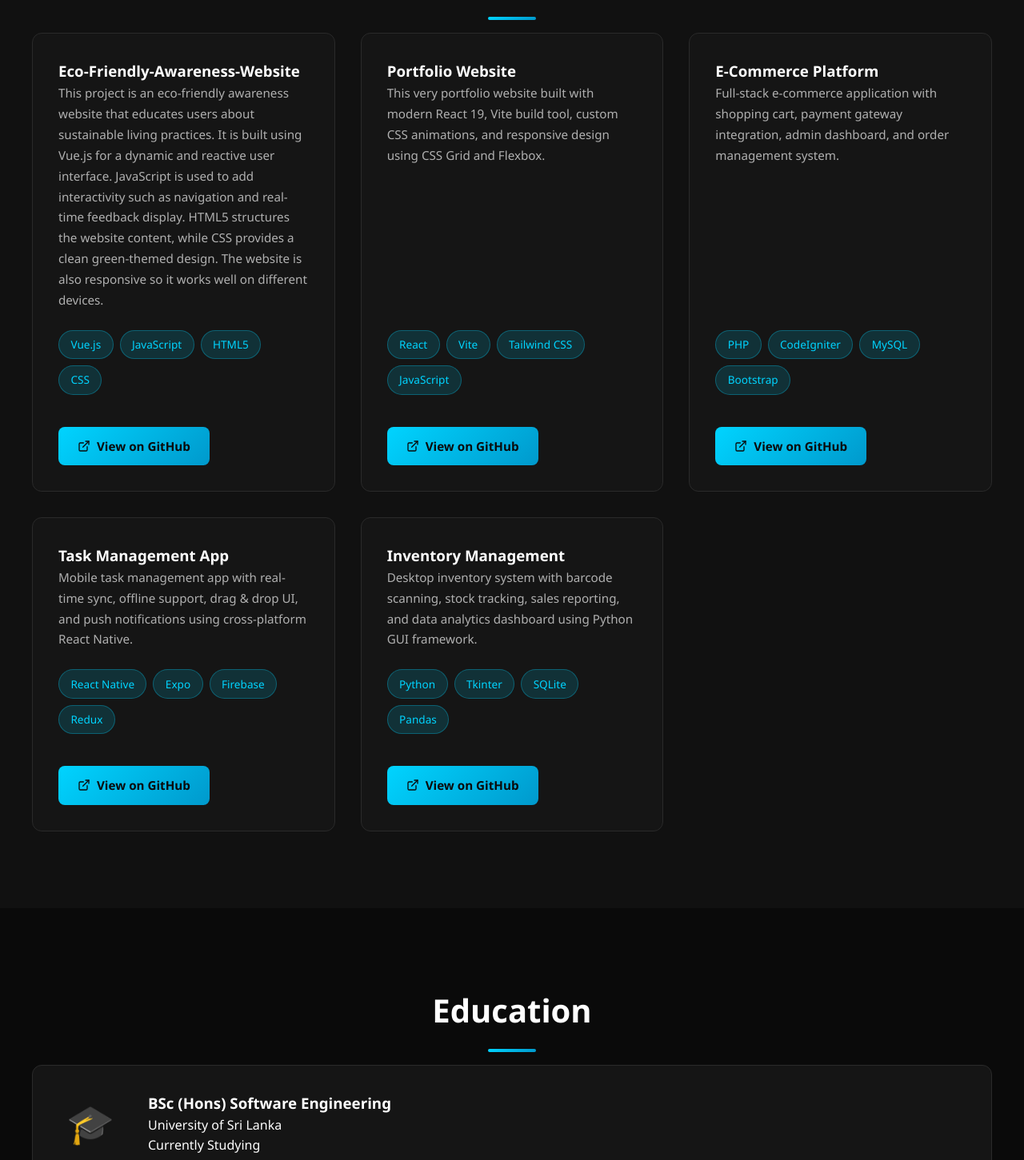
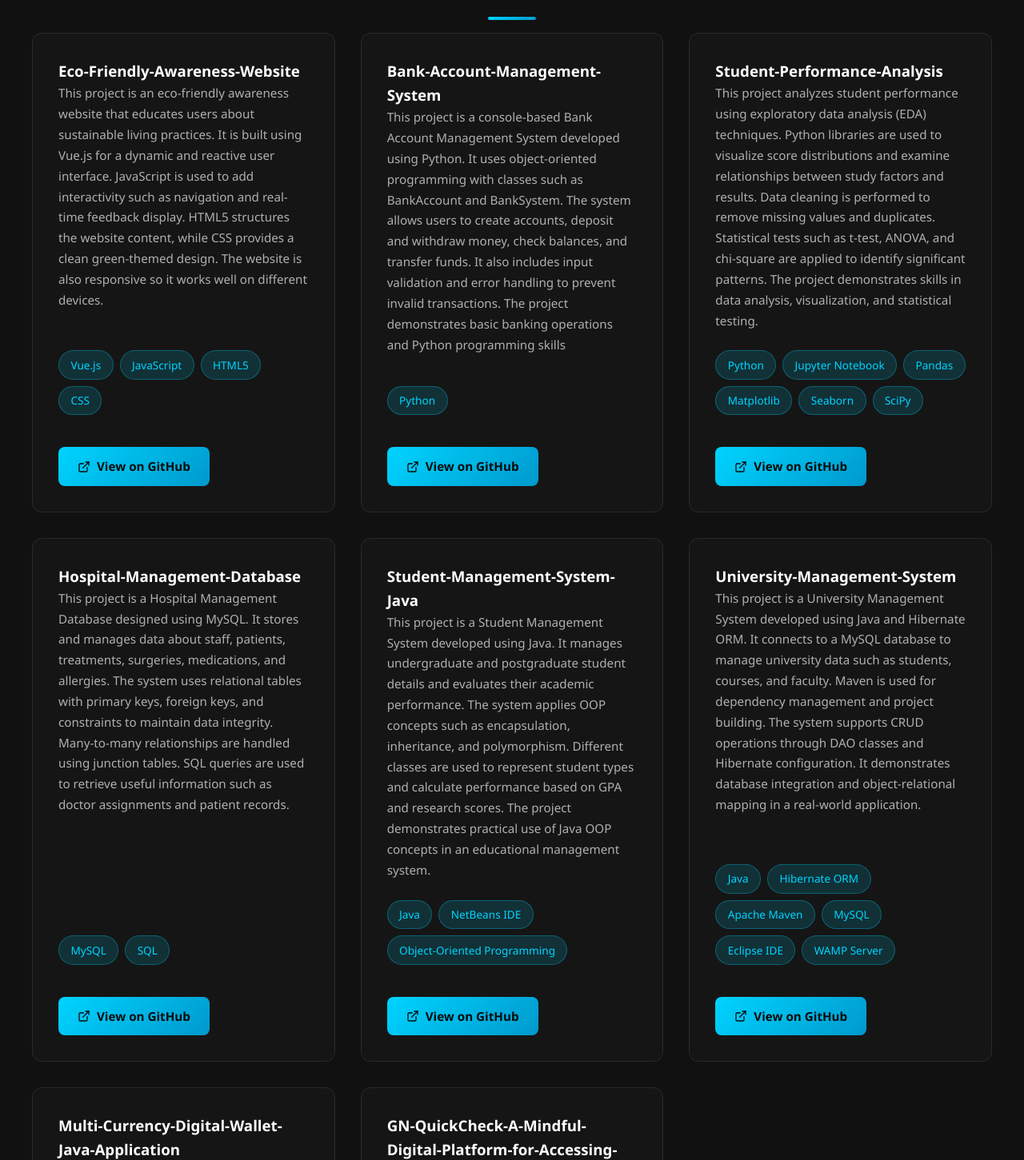
Before and after one commit to Hari-Mal/Malshi-s_Portfolio, a React (Vite) app in the folder PORTFOLIO_APP/: page / in a window 1280 px wide. Shown: the part 2219-3670 px from the top of the page at 80% size. Built offline with nearby package versions, Linux system fonts and the light colour scheme.

Commit message:
Update App.jsx

```diff
--- a/PORTFOLIO_APP/src/App.jsx
+++ b/PORTFOLIO_APP/src/App.jsx
@@ -187,31 +187,52 @@ function App() {
     },
     {
       id: 2,
-      title: "Portfolio Website",
-      githubUrl: "https://github.com/harinimalshini/portfolio-react",
-      techStack: ["React", "Vite", "Tailwind CSS", "JavaScript"],
-      description: "This very portfolio website built with modern React 19, Vite build tool, custom CSS animations, and responsive design using CSS Grid and Flexbox."
+      title: "Bank-Account-Management-System",
+      githubUrl: "https://github.com/Hari-Mal/Bank-Account-Management-System-Python-.git",
+      techStack: ["Python"],
+      description: "This project is a console-based Bank Account Management System developed using Python. It uses object-oriented programming with classes such as BankAccount and BankSystem. The system allows users to create accounts, deposit and withdraw money, check balances, and transfer funds. It also includes input validation and error handling to prevent invalid transactions. The project demonstrates basic banking operations and Python programming skills"
     },
     {
       id: 3,
-      title: "E-Commerce Platform",
-      githubUrl: "https://github.com/harinimalshini/ecommerce-php",
-      techStack: ["PHP", "CodeIgniter", "MySQL", "Bootstrap"],
-      description: "Full-stack e-commerce application with shopping cart, payment gateway integration, admin dashboard, and order management system."
+      title: "Student-Performance-Analysis",
+      githubUrl: "https://github.com/Hari-Mal/Student-Performance-Analysis-EDA-Statistical-Testing-.git",
+      techStack: ["Python", "Jupyter Notebook", "Pandas", "Matplotlib", "Seaborn", "SciPy"],
+      description: "This project analyzes student performance using exploratory data analysis (EDA) techniques. Python libraries are used to visualize score distributions and examine relationships between study factors and results. Data cleaning is performed to remove missing values and duplicates. Statistical tests such as t-test, ANOVA, and chi-square are applied to identify significant patterns. The project demonstrates skills in data analysis, visualization, and statistical testing."
     },
     {
       id: 4,
-      title: "Task Management App",
-      githubUrl: "https://github.com/harinimalshini/task-manager-react",
-      techStack: ["React Native", "Expo", "Firebase", "Redux"],
-      description: "Mobile task management app with real-time sync, offline support, drag & drop UI, and push notifications using cross-platform React Native."
+      title: "Hospital-Management-Database",
+      githubUrl: "https://github.com/Hari-Mal/Hospital-Management-Database-SQL-.git",
+      techStack: ["MySQL", "SQL"],
+      description: "This project is a Hospital Management Database designed using MySQL. It stores and manages data about staff, patients, treatments, surgeries, medications, and allergies. The system uses relational tables with primary keys, foreign keys, and constraints to maintain data integrity. Many-to-many relationships are handled using junction tables. SQL queries are used to retrieve useful information such as doctor assignments and patient records."
     },
     {
       id: 5,
-      title: "Inventory Management",
-      githubUrl: "https://github.com/harinimalshini/inventory-python",
-      techStack: ["Python", "Tkinter", "SQLite", "Pandas"],
-      description: "Desktop inventory system with barcode scanning, stock tracking, sales reporting, and data analytics dashboard using Python GUI framework."
+      title: "Student-Management-System-Java",
+      githubUrl: "https://github.com/Hari-Mal/Student-Management-System-Java-OOP-Implementation-.git",
+      techStack: ["Java", "NetBeans IDE", "Object-Oriented Programming"],
+      description: "This project is a Student Management System developed using Java. It manages undergraduate and postgraduate student details and evaluates their academic performance. The system applies OOP concepts such as encapsulation, inheritance, and polymorphism. Different classes are used to represent student types and calculate performance based on GPA and research scores. The project demonstrates practical use of Java OOP concepts in an educational management system."
+    },
+    {
+      id: 6,
+      title: "University-Management-System",
+      githubUrl: "https://github.com/Hari-Mal/University-Management-System-using-Hibernate-Java-Maven-Project-.git",
+      techStack: ["Java", "Hibernate ORM", "Apache Maven", "MySQL", "Eclipse IDE", "WAMP Server"],
+      description: "This project is a University Management System developed using Java and Hibernate ORM. It connects to a MySQL database to manage university data such as students, courses, and faculty. Maven is used for dependency management and project building. The system supports CRUD operations through DAO classes and Hibernate configuration. It demonstrates database integration and object-relational mapping in a real-world application."
+    },
+    {
+      id: 7,
+      title: "Multi-Currency-Digital-Wallet-Java-Application",
+      githubUrl: "https://github.com/Hari-Mal/Multi-Currency-Digital-Wallet-Java-Application-.git",
+      techStack: ["Java", "JSON"],
+      description: " It applies Object-Oriented Programming concepts such as abstract classes, interfaces, inheritance, and polymorphism. The project demonstrates how a digital wallet can manage multiple currencies and financial transactions."
+    },
+    {
+      id: 8,
+      title: "GN-QuickCheck-A-Mindful-Digital-Platform-for-Accessing-Grama-Niladhari-Services",
+      githubUrl: "https://github.com/Hari-Mal/GN-QuickCheck-A-Mindful-Digital-Platform-for-Accessing-Grama-Niladhari-Services.git",
+      techStack: ["Figma"],
+      description: "GN QuickCheck is a digital platform designed to help citizens easily access Grama Niladhari services. The project focuses on reducing confusion and improving access to information about required documents and officer availability. It was developed using a user-centered design process including user research, personas, and usability testing. High-fidelity mobile and web prototypes were created using Figma. The system helps citizens prepare documents and plan visits efficiently."
     }
   ])
 
@@ -593,9 +614,10 @@ function App() {
           <div className="education-card">
             <div className="education-icon">🎓</div>
             <div>
-              <h3>BSc (Hons) Software Engineering</h3>
-              <p>University of Sri Lanka</p>
-              <p>Currently Studying</p>
+              <h3>BSE.HONS Bachelor of Software Engineering(Undergraduate), OPEN UNIVERSITY SRI LANKA.</h3>
+              <p> ADVANCED CERTIFICATED IN ENGLISH, British Way English Academy, GAMPAHA.(2023) </p>
+              <p>GCE ADVANCED LEVEL EXAMINATION IN MATHS STREAM (SINHALA MEDIUM), SRI SUMANGALA GIRL SCHOOL, PANADURA.(2022(2023))<b>Combined Maths- S Chemistry- S Physics- S </b></p>
+              <p>GCE ORDINARY LEVEL EXAMINATION, SRI SUMANGALA GIRL SCHOOL, PANADURA.(2018)<b>A-1 , B-5 , C-3</b> </p>
             </div>
           </div>
         </div>
```
